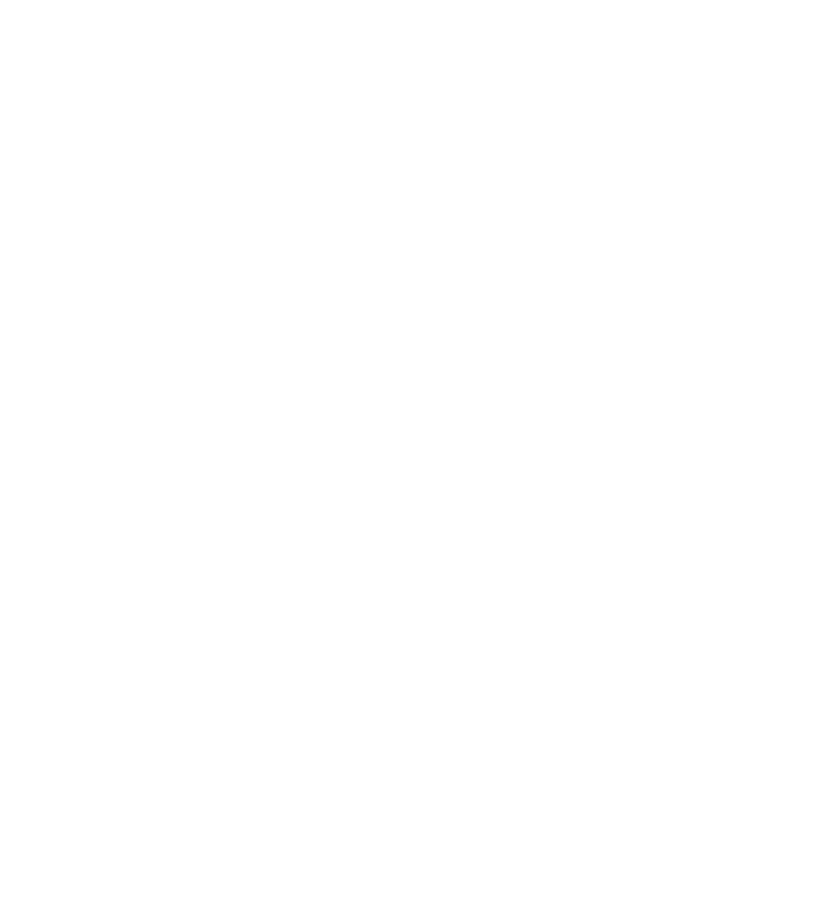
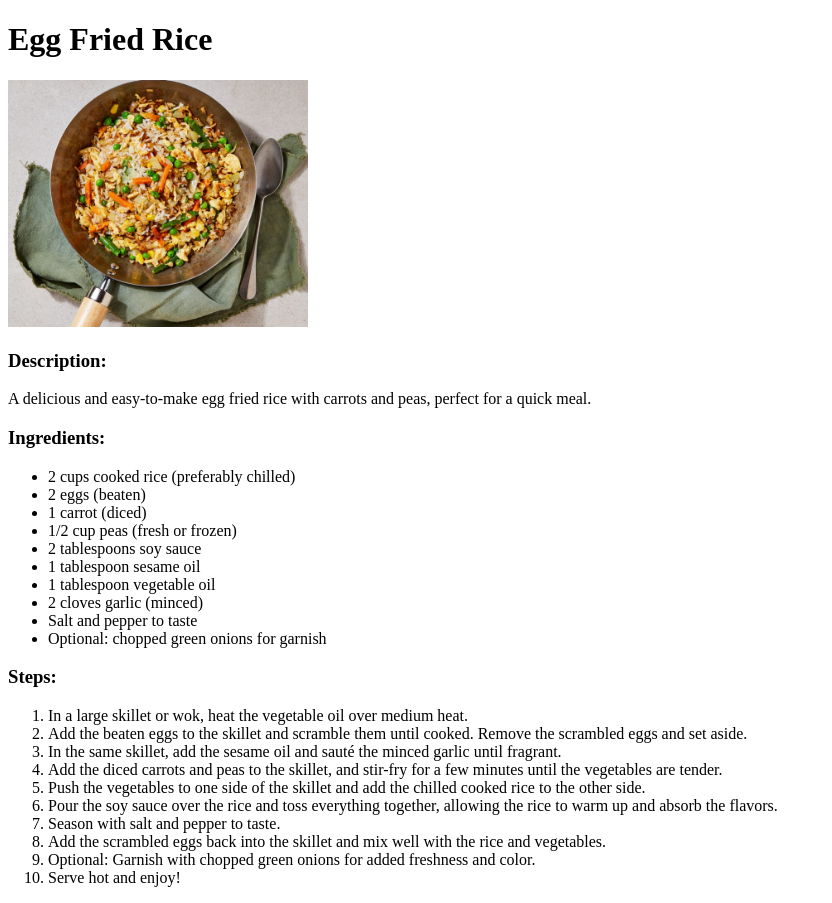
Before and after one commit to RaphaelMasset/odin-recipe, a plain HTML site: page recipes/EggFriedRice.html in a window 1280 px wide. Shown: the whole page, without its empty margins (0-832 px from the left). Before the commit the page ends 800 px from the top, so only its background shows below. Drawn offline with Linux system fonts and the light colour scheme.

Commit message:
Final version with all three recipes

```diff
--- a/recipes/EggFriedRice.html
+++ b/recipes/EggFriedRice.html
@@ -6,6 +6,39 @@
     <title>Document</title>
 </head>
 <body>
+    <h1>Egg Fried Rice</h1>
+    <img src="../images/EggFriedRice.png" width="300" alt="Chili Con Carne" >
+    <h3>Description: </h3>
+    <p>A delicious and easy-to-make egg fried rice with carrots and peas, perfect for a quick meal.</p>
+
+    <h3>Ingredients: </h3>
+    <ul>
+        <li>2 cups cooked rice (preferably chilled)</li>
+        <li>2 eggs (beaten)</li>
+        <li>1 carrot (diced)</li>
+        <li>1/2 cup peas (fresh or frozen)</li>
+        <li>2 tablespoons soy sauce</li>
+        <li>1 tablespoon sesame oil</li>
+        <li>1 tablespoon vegetable oil</li>
+        <li>2 cloves garlic (minced)</li>
+        <li>Salt and pepper to taste</li>
+        <li>Optional: chopped green onions for garnish</li>
+    </ul>
+
+    <h3>Steps: </h3>
+
+    <ol>
+        <li>In a large skillet or wok, heat the vegetable oil over medium heat.</li>
+        <li>Add the beaten eggs to the skillet and scramble them until cooked. Remove the scrambled eggs and set aside.</li>
+        <li>In the same skillet, add the sesame oil and sauté the minced garlic until fragrant.</li>
+        <li>Add the diced carrots and peas to the skillet, and stir-fry for a few minutes until the vegetables are tender.</li>
+        <li>Push the vegetables to one side of the skillet and add the chilled cooked rice to the other side.</li>
+        <li>Pour the soy sauce over the rice and toss everything together, allowing the rice to warm up and absorb the flavors.</li>
+        <li>Season with salt and pepper to taste.</li>
+        <li>Add the scrambled eggs back into the skillet and mix well with the rice and vegetables.</li>
+        <li>Optional: Garnish with chopped green onions for added freshness and color.</li>
+        <li>Serve hot and enjoy!</li>
+    </ol>
 
 </body>
 </html>
```
Also changed, not shown: index.html (+6 -0 lines), recipes/Chili_Con_Carne.html (+32 -0 lines), recipes/PestoPasta.html (+31 -0 lines).
